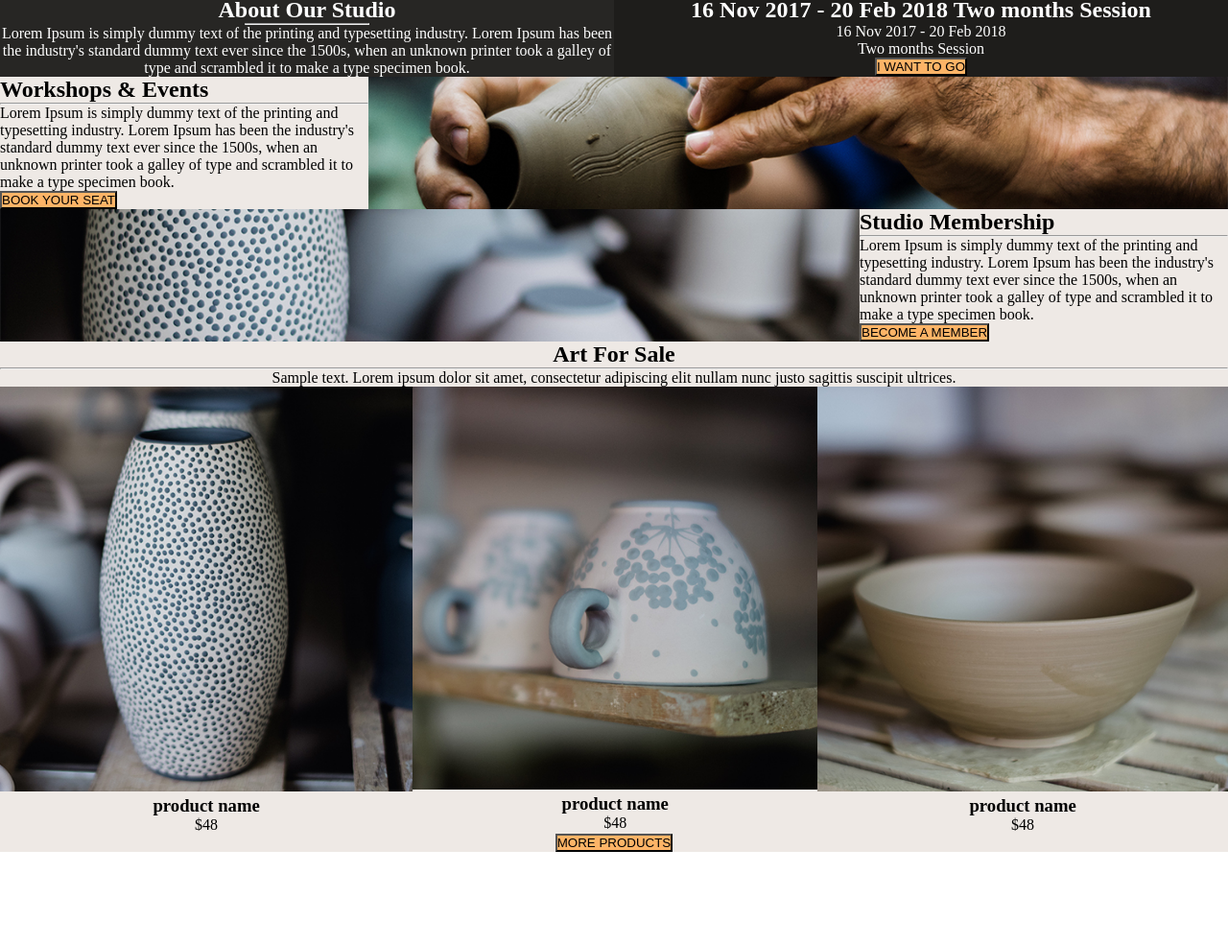
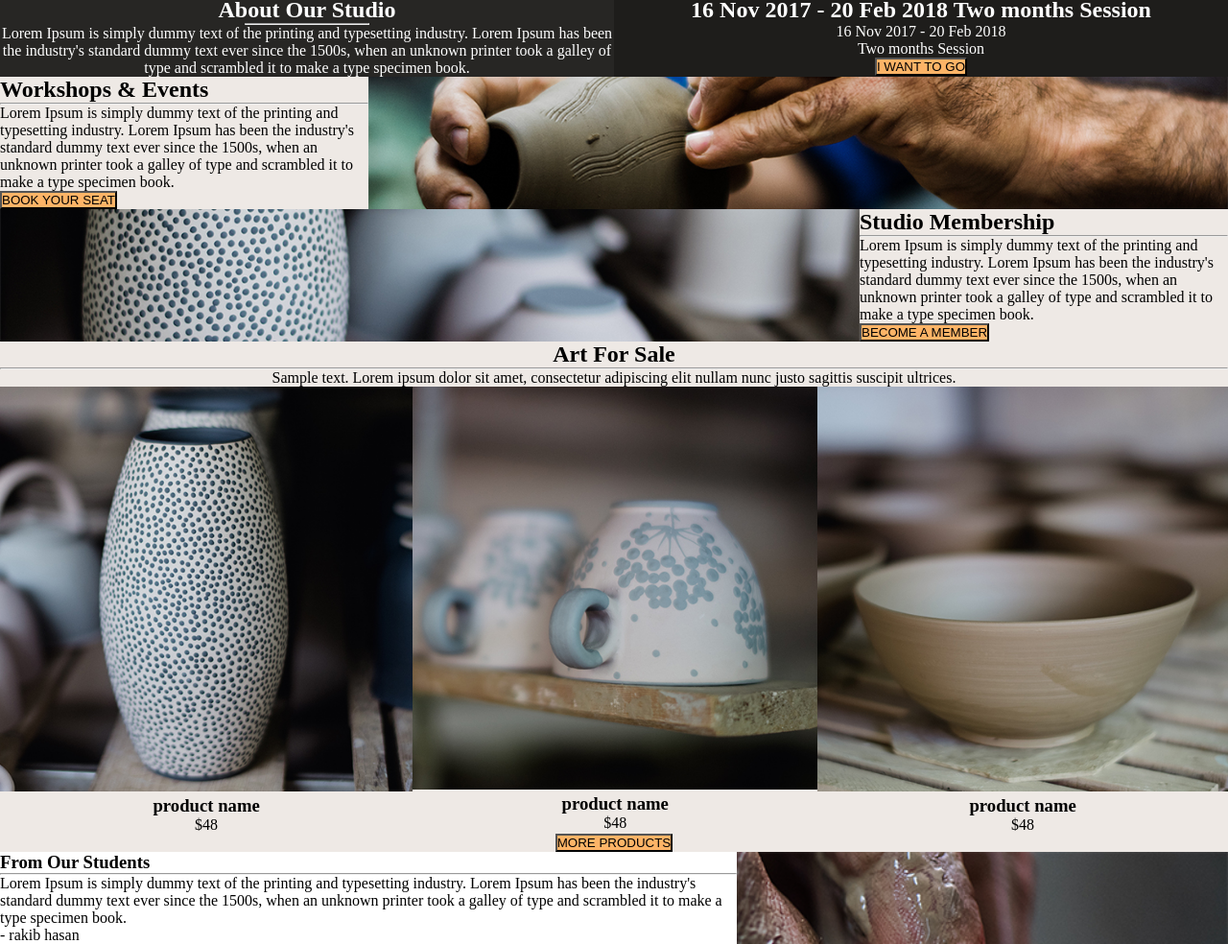
Before and after one commit to haniehhr1999/project14--art-site-with-sass, a plain HTML site: page index.html in a window 1280 px wide. Shown: the part 77-1061 px from the top of the page at 96% size. Before the commit the page ends 965 px from the top, so only its background shows below. Drawn offline with Linux system fonts and the light colour scheme.

Commit message:
end part6

```diff
--- a/index.html
+++ b/index.html
@@ -75,6 +75,18 @@
         </div>
         <button>MORE PRODUCTS</button>
     </div>
+    <div class="part6">
+        <div class="part6-left">
+            <h3>From Our Students</h3>
+            <hr>
+            <span></span>
+            <p>Lorem Ipsum is simply dummy text of the printing and typesetting industry. Lorem Ipsum has been the industry's standard dummy text ever since the 1500s, when an unknown printer took a galley of type and scrambled it to make a type specimen book.            </p>
+            <span>- rakib hasan</span>
+        </div>
+        <div class="part6-right">
+
+        </div>
+    </div>
 
 </body>
 </html>
--- a/styles/style.scss
+++ b/styles/style.scss
@@ -89,3 +89,16 @@ $farei2_color: #eee9e5;
         background-color: $farei_color;
     }
 }
+.part6{
+    background-image: url(../assets/7.png);
+    background-size: 100%;
+    display: flex;
+    .part6-left{
+        width: 60%;
+        background-color: $text_white;
+    }
+    .part6-right{
+        width: 40%;
+
+    }
+}
```
Also changed, not shown: styles/style.css, 1 other file.
